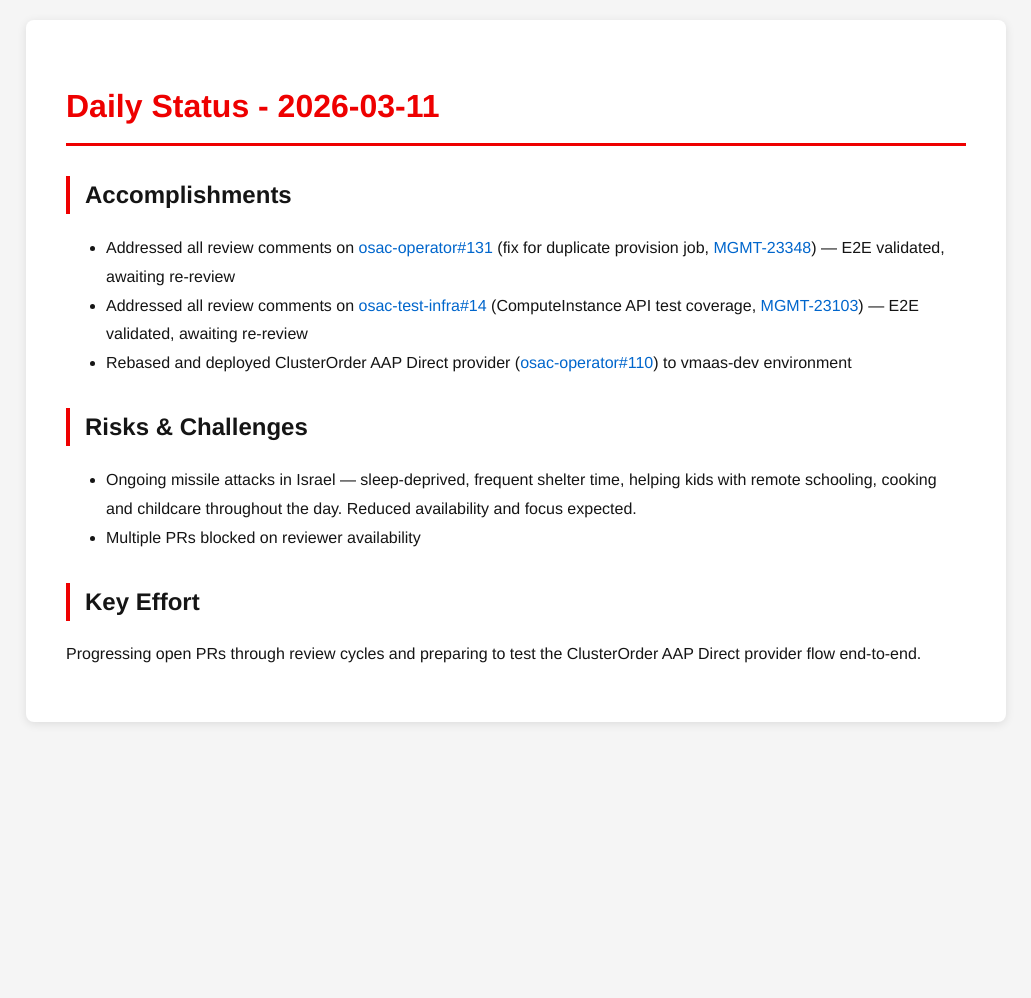
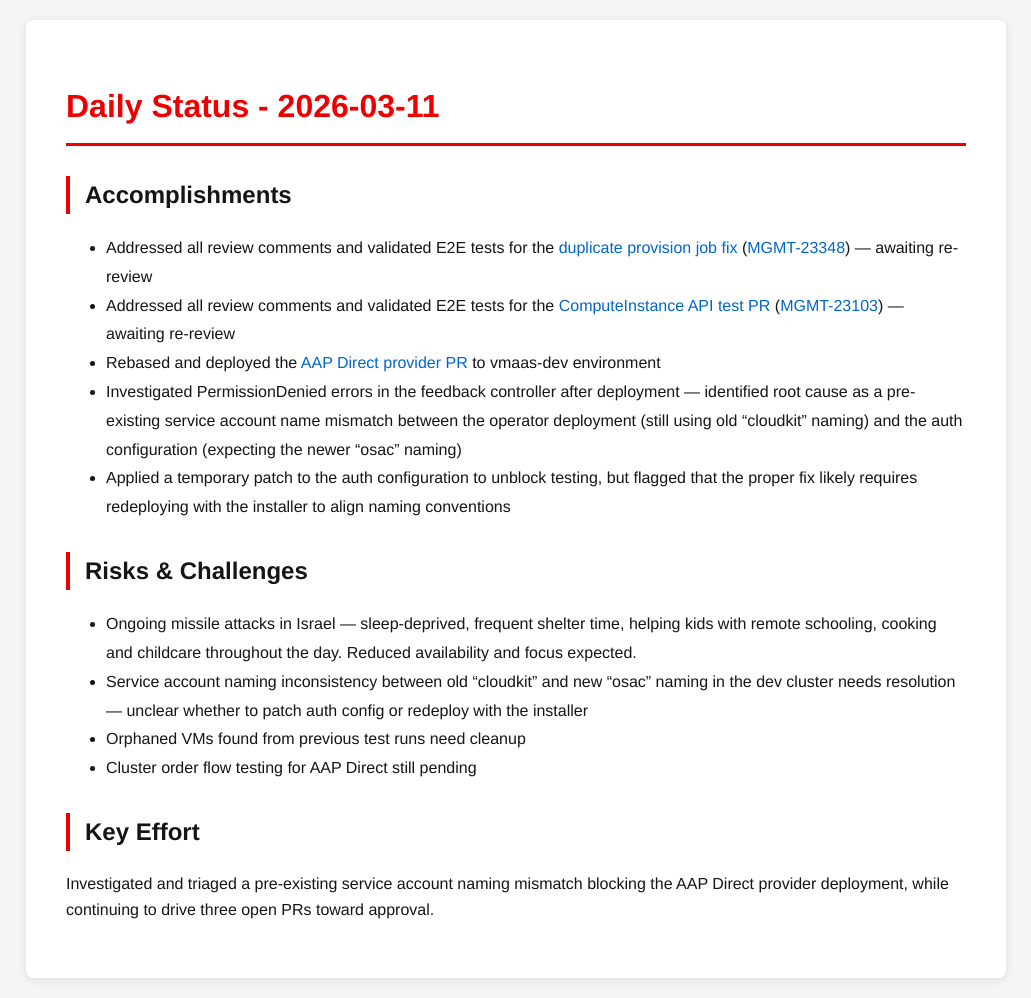
Before and after one commit to tzvatot/daily-status, a Jekyll site: the page built from 2026-03-11.md, in a window 1280 px wide. Shown: the whole page, without its empty margins (124-1155 px from the left). Built offline with Jekyll 4.4.1, drawn with Linux system fonts in a browser that asks for light colours; before the commit the page ends 900 px from its top, so only the background shows below that.

Commit message:
Daily status update - 2026-03-11

```diff
--- a/2026-03-11.md
+++ b/2026-03-11.md
@@ -7,13 +7,17 @@
 # Daily Status - 2026-03-11
 
 ## Accomplishments
-- Addressed all review comments on [osac-operator#131](https://github.com/osac-project/osac-operator/pull/131) (fix for duplicate provision job, [MGMT-23348](https://issues.redhat.com/browse/MGMT-23348)) — E2E validated, awaiting re-review
-- Addressed all review comments on [osac-test-infra#14](https://github.com/osac-project/osac-test-infra/pull/14) (ComputeInstance API test coverage, [MGMT-23103](https://issues.redhat.com/browse/MGMT-23103)) — E2E validated, awaiting re-review
-- Rebased and deployed ClusterOrder AAP Direct provider ([osac-operator#110](https://github.com/osac-project/osac-operator/pull/110)) to vmaas-dev environment
+- Addressed all review comments and validated E2E tests for the [duplicate provision job fix](https://github.com/osac-project/osac-operator/pull/131) ([MGMT-23348](https://issues.redhat.com/browse/MGMT-23348)) — awaiting re-review
+- Addressed all review comments and validated E2E tests for the [ComputeInstance API test PR](https://github.com/osac-project/osac-test-infra/pull/14) ([MGMT-23103](https://issues.redhat.com/browse/MGMT-23103)) — awaiting re-review
+- Rebased and deployed the [AAP Direct provider PR](https://github.com/osac-project/osac-operator/pull/110) to vmaas-dev environment
+- Investigated PermissionDenied errors in the feedback controller after deployment — identified root cause as a pre-existing service account name mismatch between the operator deployment (still using old "cloudkit" naming) and the auth configuration (expecting the newer "osac" naming)
+- Applied a temporary patch to the auth configuration to unblock testing, but flagged that the proper fix likely requires redeploying with the installer to align naming conventions
 
 ## Risks & Challenges
 - Ongoing missile attacks in Israel — sleep-deprived, frequent shelter time, helping kids with remote schooling, cooking and childcare throughout the day. Reduced availability and focus expected.
-- Multiple PRs blocked on reviewer availability
+- Service account naming inconsistency between old "cloudkit" and new "osac" naming in the dev cluster needs resolution — unclear whether to patch auth config or redeploy with the installer
+- Orphaned VMs found from previous test runs need cleanup
+- Cluster order flow testing for AAP Direct still pending
 
 ## Key Effort
-Progressing open PRs through review cycles and preparing to test the ClusterOrder AAP Direct provider flow end-to-end.
+Investigated and triaged a pre-existing service account naming mismatch blocking the AAP Direct provider deployment, while continuing to drive three open PRs toward approval.
```
